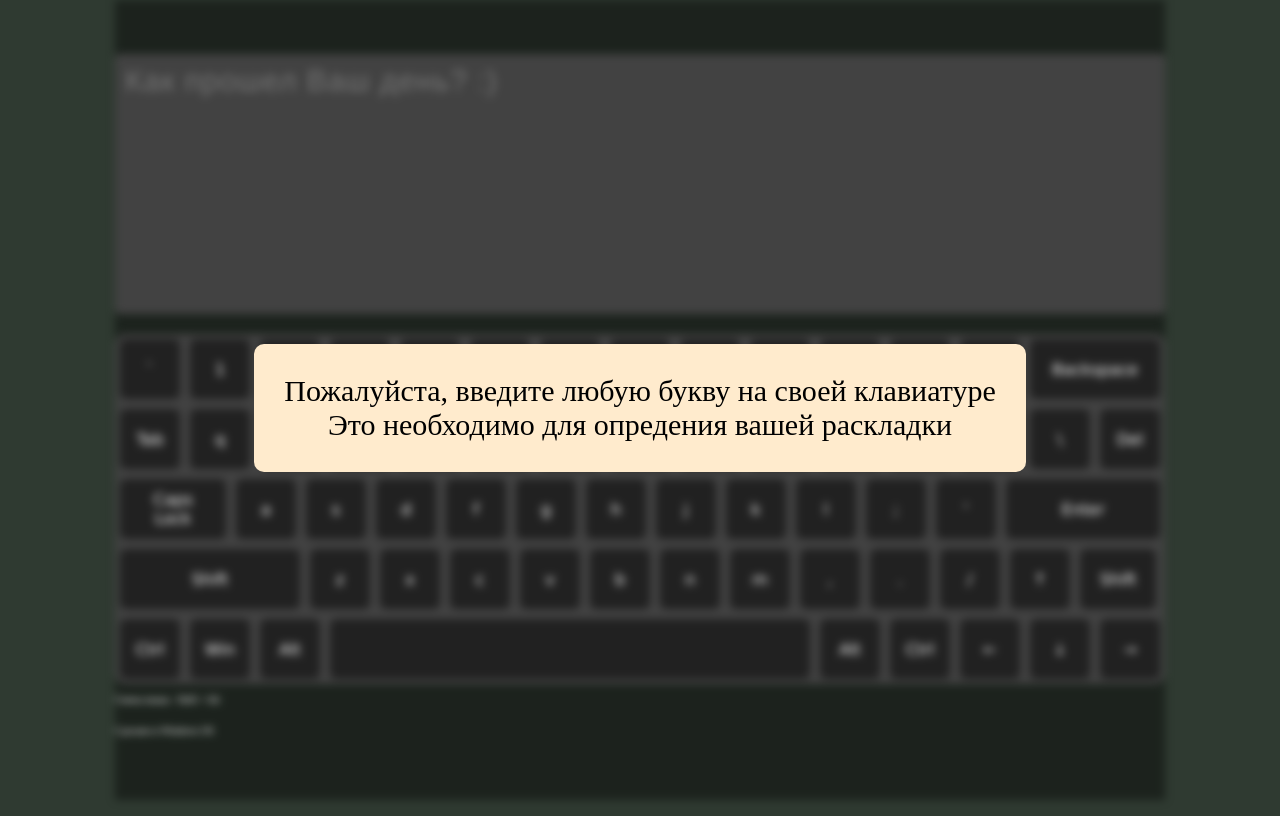
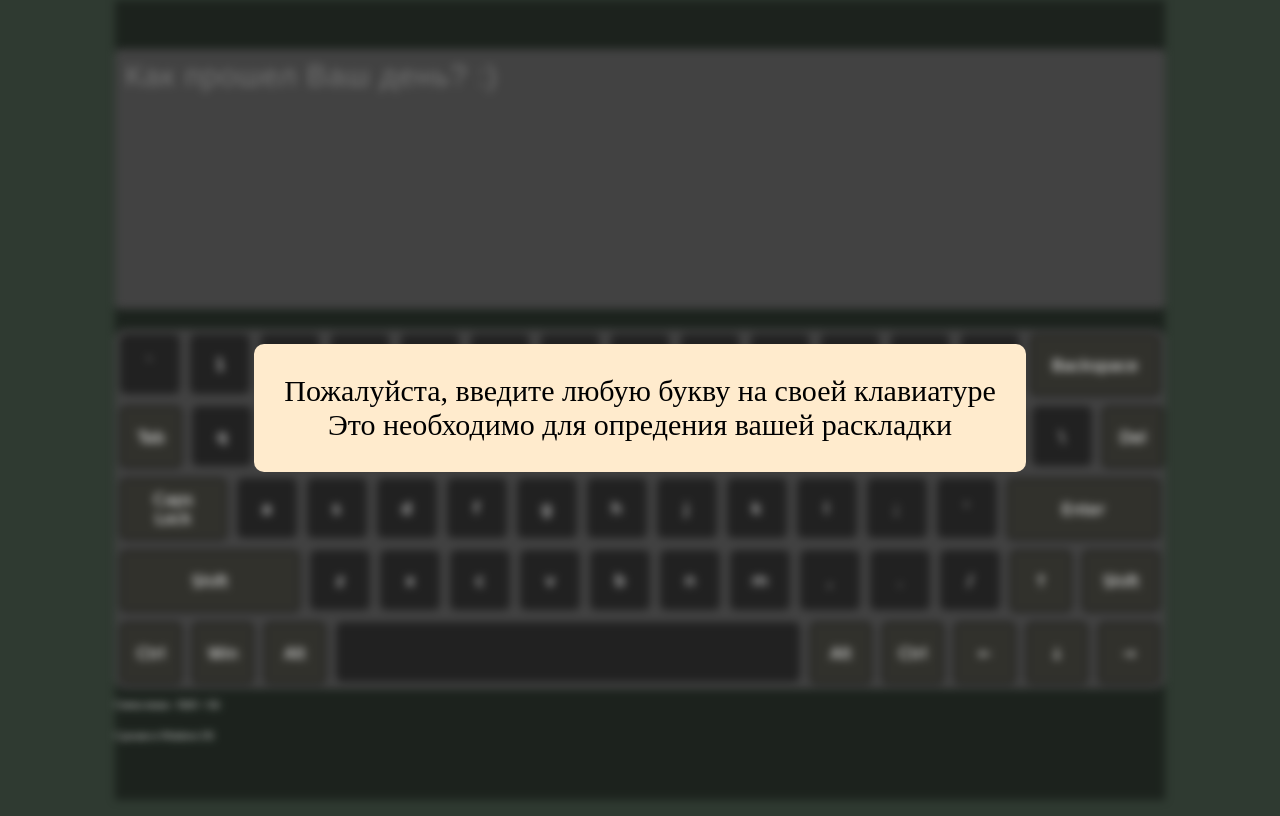
Before and after one commit to tlmnnk/virtual-keyboard, a plain HTML site: page index.html in a window 1280 px wide. Drawn offline with Linux system fonts and the light colour scheme.

Commit message:
feat: add special keys styles

```diff
--- a/script.js
+++ b/script.js
@@ -13,7 +13,7 @@
 
             this.engKeysUp = [['`', '1', '2', '3', '4', '5', '6', '7', '8', '9', '0', '-', '=', 'Backspace'], ['Tab', 'Q', 'W', 'E', 'R', 'T', 'Y', 'U', 'I', 'O', 'P', '{', '}', '|', 'Del'], ['Caps Lock', 'A', 'S', 'D', 'F', 'G', 'H', 'J', 'K', 'L', ':', '"', 'Enter'], ['Shift', 'Z', 'X', 'C', 'V', 'B', 'N', 'M', '<', '>', '?', '↑', 'Shift'], ['Ctrl', 'Win', 'Alt', ' ', 'Alt', 'Ctrl', '←', '↓', '→']];
 
-            this.rusKeysUp = [['Ё', '1', '2', '3', '4', '5', '6', '7', '8', '9', '0', '-', '=', 'Backspace'], ['Tab', 'Й', 'Ц', 'У', 'К', 'Е', 'Н', 'Г', 'Ш', 'Щ', 'З', 'Х', 'Ъ', '/', 'Del'], ['Caps Lock', 'Ф', 'Ы', 'В', 'А', 'П', 'Р', 'О', 'Л', 'Д', 'Ж', 'Э', 'Enter'], ['Shift', 'Я', 'Ч', 'С', 'М', 'И', 'Т', 'ь', 'б', 'ю', '.', '↑', 'Shift'], ['Ctrl', 'Win', 'Alt', ' ', 'Alt', 'Ctrl', '←', '↓', '→']];
+            this.rusKeysUp = [['Ё', '1', '2', '3', '4', '5', '6', '7', '8', '9', '0', '-', '=', 'Backspace'], ['Tab', 'Й', 'Ц', 'У', 'К', 'Е', 'Н', 'Г', 'Ш', 'Щ', 'З', 'Х', 'Ъ', '/', 'Del'], ['Caps Lock', 'Ф', 'Ы', 'В', 'А', 'П', 'Р', 'О', 'Л', 'Д', 'Ж', 'Э', 'Enter'], ['Shift', 'Я', 'Ч', 'С', 'М', 'И', 'Т', 'ь', 'Б', 'Ю', '.', '↑', 'Shift'], ['Ctrl', 'Win', 'Alt', ' ', 'Alt', 'Ctrl', '←', '↓', '→']];
 
             this.specKey = ['Tab', 'Backspace', 'Capslock', 'Shift', 'Enter', 'Control', 'Alt', 'ArrowLeft', 'ArrowRight', 'ArrowUp', 'ArrowDown', 'Delete'];
 
--- a/style.css
+++ b/style.css
@@ -66,6 +66,10 @@ body {
 .key--shift {
     width: 140px;
 }
+.key--special {
+    background-color: #31312c;
+    border: 1px solid black;
+}
 .key--press {
     -webkit-box-shadow: inset 0px 0px 10px 2px rgb(158, 158, 158);
     -moz-box-shadow: inset 0px 0px 10px 2px rgb(158, 158, 158);
```
